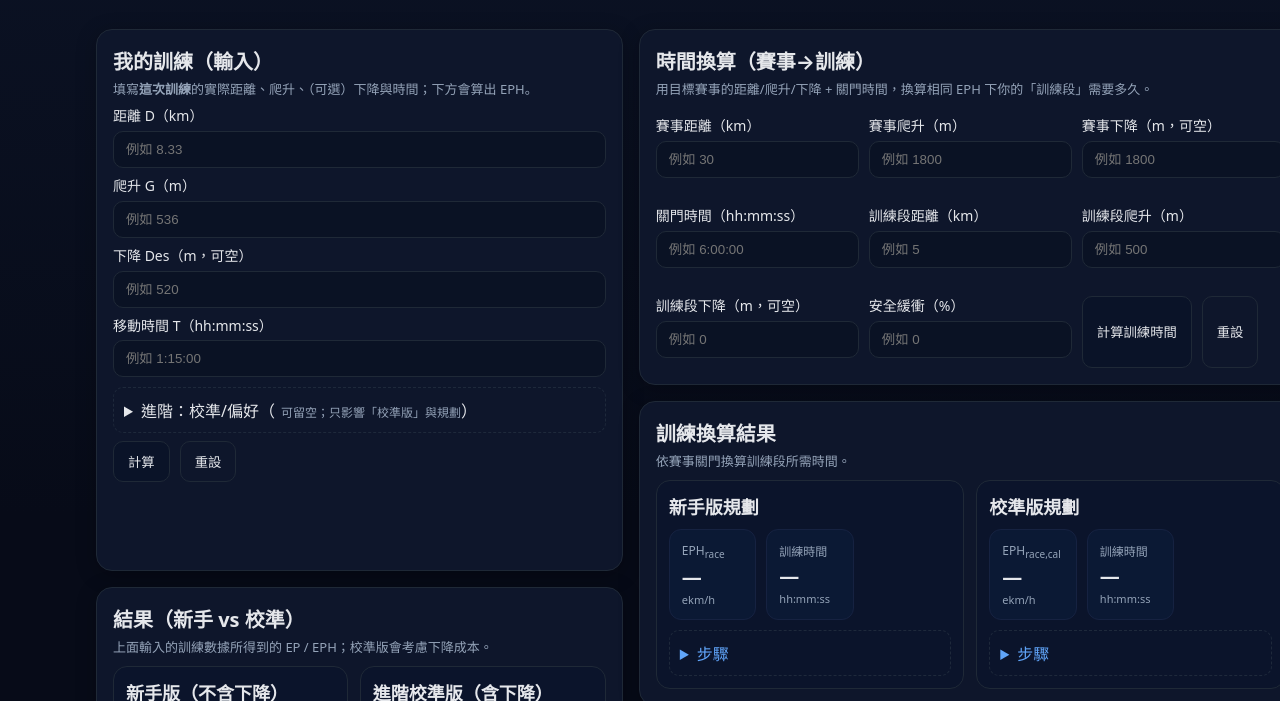
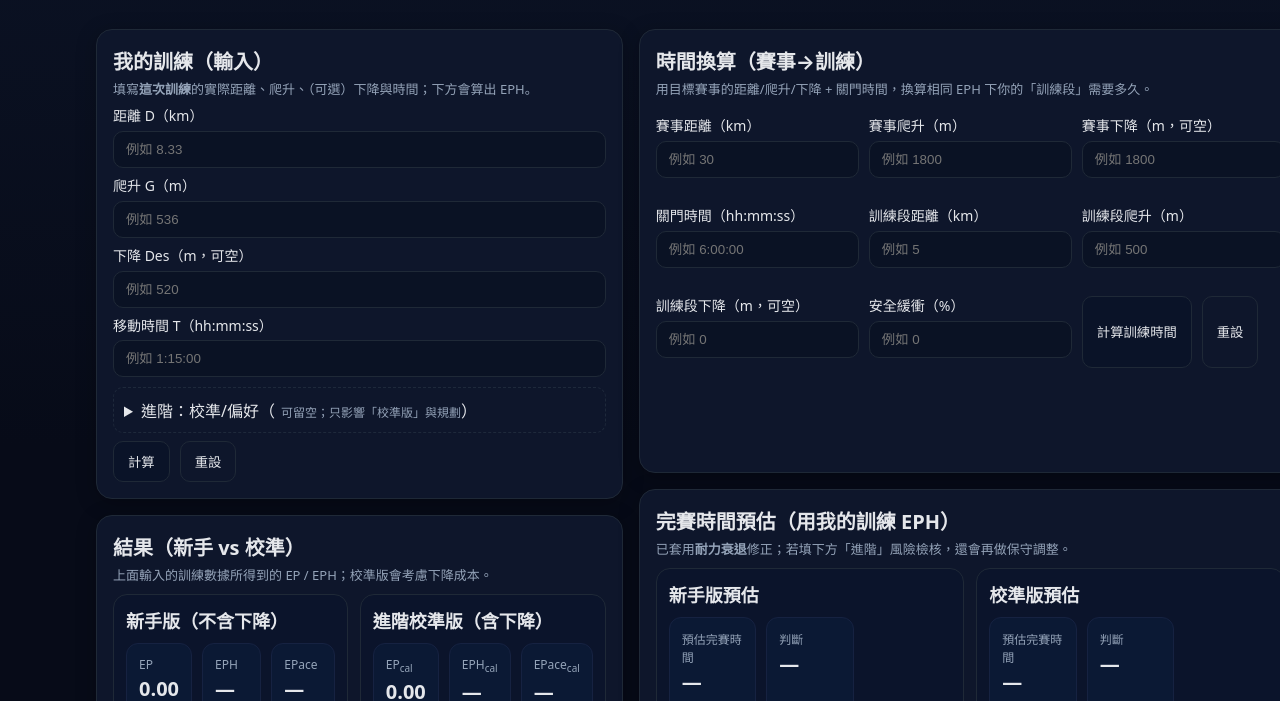
Before and after one commit to maotai11/trail-EPH, a plain HTML site: page index.html in a window 1280 px wide. Shown: the part 94-795 px from the top of the page. Drawn offline with Linux system fonts and the light colour scheme.

Commit message:
Update index.html

```diff
--- a/index.html
+++ b/index.html
@@ -18,15 +18,15 @@
     .muted-inline{color:var(--muted);font-size:12px;margin-left:6px}
     .hint-list{color:var(--muted);font-size:13px;line-height:1.6;margin:6px 0 0 16px}
     .section-tip{color:var(--muted);font-size:13px;margin:-6px 0 10px}
+    .risk-tip{line-height:1.9;margin-bottom:12px}   /* ← 新增：風險說明拉大行距與間距 */
     .history.card{padding:12px}
     .history h2{margin-bottom:6px}
     .history .table th,.history .table td{font-size:12px;padding:6px}
     .history .scroll{max-height:160px;overflow:auto;border:1px solid #1f2a44;border-radius:8px}
-    /* 風險燈號 */
     .dot{display:inline-block;width:10px;height:10px;border-radius:50%;margin-right:6px;vertical-align:1px}
     .green{background:#22c55e}.yellow{background:#eab308}.red{background:#ef4444}
-    .risk-list{font-size:14px;line-height:1.7;margin:6px 0 0 4px;padding-left:0}
-    .risk-list li{list-style:none;margin:2px 0}
+    .risk-list{font-size:14px;line-height:1.8;margin:6px 0 0 4px;padding-left:0}
+    .risk-list li{list-style:none;margin:4px 0}
   </style>
 </head>
 <body>
@@ -36,7 +36,7 @@
   </header>
 
   <main class="container two-col">
-    <!-- 左欄：我的訓練 -->
+    <!-- 左欄：我的訓練（輸入） -->
     <div class="stack">
       <section class="card">
         <h2>我的訓練（輸入）</h2>
@@ -143,29 +143,6 @@
       </section>
 
       <section class="card">
-        <h2>訓練換算結果</h2>
-        <p class="section-tip">依賽事關門換算訓練段所需時間。</p>
-        <div class="cards">
-          <div class="result-card">
-            <h3>新手版規劃</h3>
-            <div class="numbers">
-              <div><span>EPH<sub>race</sub></span><strong id="raceBasicEPH">—</strong><small>ekm/h</small></div>
-              <div><span>訓練時間</span><strong id="trainBasicTime">—</strong><small>hh:mm:ss</small></div>
-            </div>
-            <details class="steps"><summary>步驟</summary><pre id="planBasicSteps">—</pre></details>
-          </div>
-          <div class="result-card">
-            <h3>校準版規劃</h3>
-            <div class="numbers">
-              <div><span>EPH<sub>race,cal</sub></span><strong id="raceCalEPH">—</strong><small>ekm/h</small></div>
-              <div><span>訓練時間</span><strong id="trainCalTime">—</strong><small>hh:mm:ss</small></div>
-            </div>
-            <details class="steps"><summary>步驟</summary><pre id="planCalSteps">—</pre></details>
-          </div>
-        </div>
-      </section>
-
-      <section class="card">
         <h2>完賽時間預估（用我的訓練 EPH）</h2>
         <p class="section-tip">已套用<strong>耐力衰退</strong>修正；若填下方「進階」風險檢核，還會再做保守調整。</p>
         <div class="cards">
@@ -190,7 +167,7 @@
         <!-- 進階：風險檢核（折疊） -->
         <details class="mt8">
           <summary>進階：訓練量風險檢核（可選）</summary>
-          <p class="section-tip">填你最近訓練的「單次最長」與「近 4 週平均」。若不足，預估時間會再保守一些。</p>
+          <p class="section-tip risk-tip">填你最近訓練的「單次最長」與「近 4 週平均」。<br>若不足，預估時間會再保守一些。</p>
           <div class="form grid-3">
             <label><div class="label-title">單次最長距離（km）</div><input id="maxLongD" type="number" min="0" step="0.1" placeholder="例如 24"></label>
             <label><div class="label-title">單次最長爬升（m）</div><input id="maxLongG" type="number" min="0" step="1" placeholder="例如 1200"></label>
```
